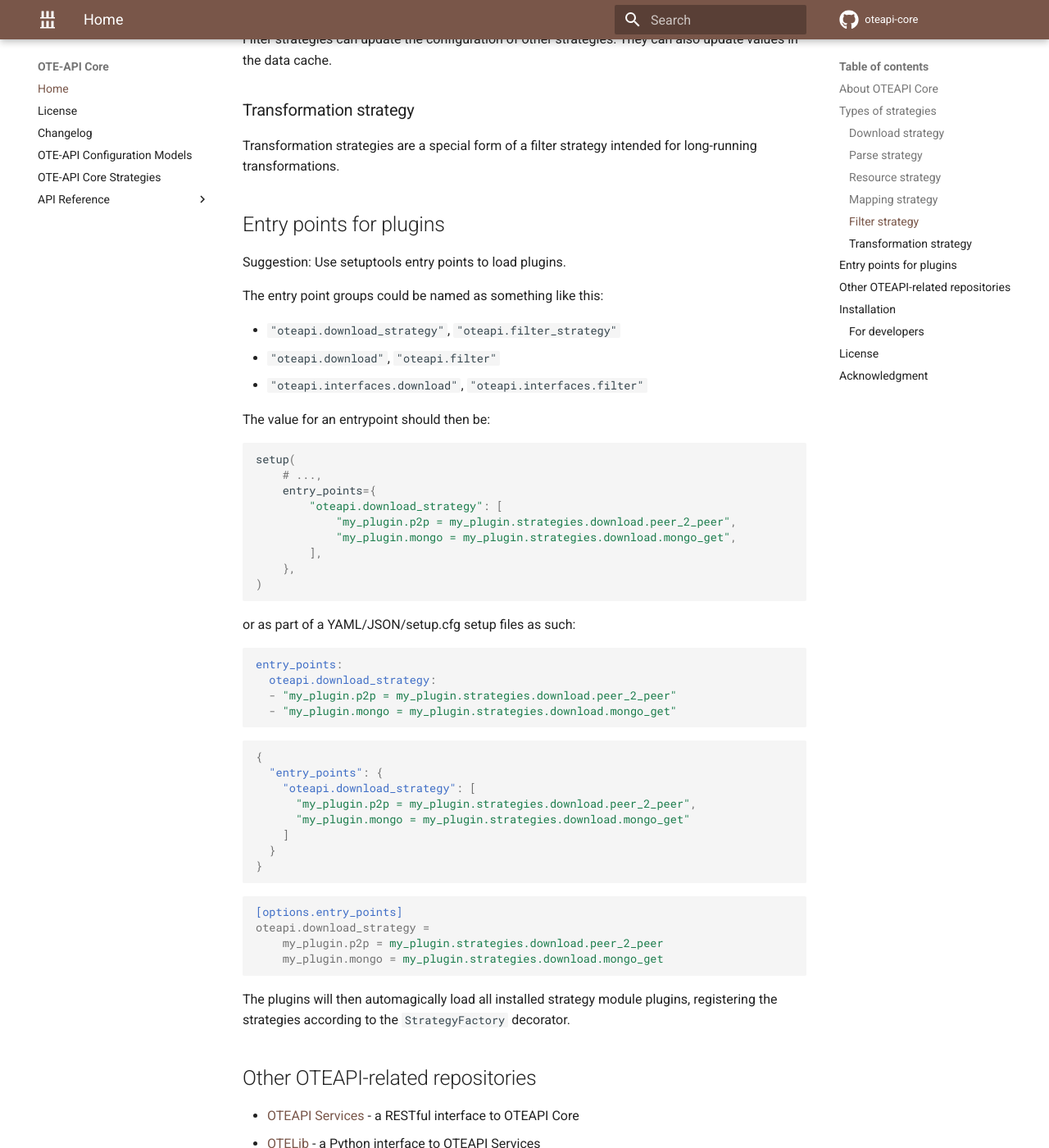
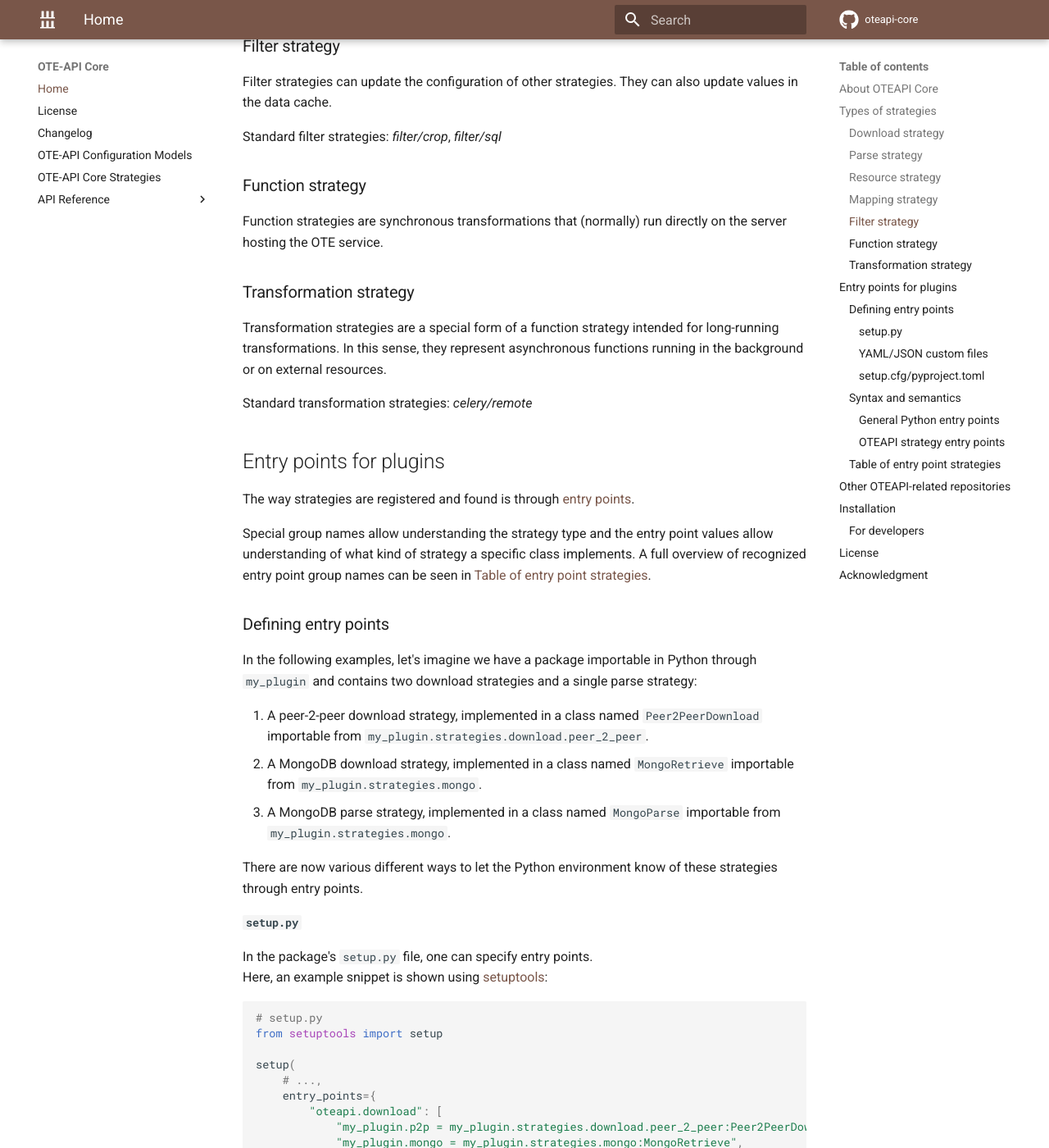
Before and after one commit to EMMC-ASBL/oteapi-core, an MkDocs documentation site: the page built from docs/index.md, in a window 1280 px wide and 1400 px high, scrolled down 1580 px. Shown: the whole window at 82% size. Built offline with MkDocs 1.6.1 and Material for MkDocs 9.7.7, drawn with Linux system fonts in a browser that asks for light colours; comment, search, counter and statistics services are not loaded; the version menu is left out; some of the changed text lies outside the part shown.

Commit message:
Extend entry point documentation
Add "Function strategy" section.

Update standard strategies with proper values.

````diff
--- a/docs/index.md
+++ b/docs/index.md
@@ -53,62 +53,138 @@ Strategies for mapping fields/properties in data models to ontological concepts.
 Filter strategies can update the configuration of other strategies.
 They can also update values in the data cache.
 
+Standard filter strategies: *filter/crop*, *filter/sql*
+
+### Function strategy
+
+Function strategies are synchronous transformations that (normally) run directly on the server hosting the OTE service.
+
 ### Transformation strategy
 
-Transformation strategies are a special form of a filter strategy intended for long-running transformations.
+Transformation strategies are a special form of a function strategy intended for long-running transformations.
+In this sense, they represent asynchronous functions running in the background or on external resources.
+
+Standard transformation strategies: *celery/remote*
 
 ## Entry points for plugins
 
-Suggestion: Use setuptools entry points to load plugins.
+The way strategies are registered and found is through [entry points](https://packaging.python.org/en/latest/specifications/entry-points/).
 
-The entry point groups could be named as something like this:
+Special group names allow understanding the strategy type and the entry point values allow understanding of what kind of strategy a specific class implements.
+A full overview of recognized entry point group names can be seen in [Table of entry point strategies](#table-of-entry-point-strategies).
 
-* `"oteapi.download_strategy"`, `"oteapi.filter_strategy"`
-* `"oteapi.download"`, `"oteapi.filter"`
-* `"oteapi.interfaces.download"`, `"oteapi.interfaces.filter"`
+### Defining entry points
 
-The value for an entrypoint should then be:
+In the following examples, let's imagine we have a package importable in Python through `my_plugin` and contains two download strategies and a single parse strategy:
+
+1. A peer-2-peer download strategy, implemented in a class named `Peer2PeerDownload` importable from `my_plugin.strategies.download.peer_2_peer`.
+2. A MongoDB download strategy, implemented in a class named `MongoRetrieve` importable from `my_plugin.strategies.mongo`.
+3. A MongoDB parse strategy, implemented in a class named `MongoParse` importable from `my_plugin.strategies.mongo`.
+
+There are now various different ways to let the Python environment know of these strategies through entry points.
+
+#### `setup.py`
+
+In the package's `setup.py` file, one can specify entry points.
+Here, an example snippet is shown using [setuptools](https://setuptools.pypa.io/):
 
 ```python
+# setup.py
+from setuptools import setup
+
 setup(
     # ...,
     entry_points={
-        "oteapi.download_strategy": [
-            "my_plugin.p2p = my_plugin.strategies.download.peer_2_peer",
-            "my_plugin.mongo = my_plugin.strategies.download.mongo_get",
+        "oteapi.download": [
+            "my_plugin.p2p = my_plugin.strategies.download.peer_2_peer:Peer2PeerDownload",
+            "my_plugin.mongo = my_plugin.strategies.mongo:MongoRetrieve",
         ],
+        "oteapi.parse": [
+            "my_plugin.application/vnd.mongo+json = my_plugin.strategies.mongo:MongoParse",
+        ]
     },
 )
 ```
 
-or as part of a YAML/JSON/setup.cfg setup files as such:
+#### YAML/JSON custom files
+
+Use custom files that are later parsed and used in a `setup.py` file.
 
 ```yaml
 entry_points:
-  oteapi.download_strategy:
-  - "my_plugin.p2p = my_plugin.strategies.download.peer_2_peer"
-  - "my_plugin.mongo = my_plugin.strategies.download.mongo_get"
+  oteapi.download:
+  - "my_plugin.p2p = my_plugin.strategies.download.peer_2_peer:Peer2PeerDownload"
+  - "my_plugin.mongo = my_plugin.strategies.mongo:MongoRetrieve"
+  oteapi.parse:
+  - "my_plugin.application/vnd.mongo+json = my_plugin.strategies.mongo:MongoParse"
 ```
 
 ```json
 {
   "entry_points": {
-    "oteapi.download_strategy": [
-      "my_plugin.p2p = my_plugin.strategies.download.peer_2_peer",
-      "my_plugin.mongo = my_plugin.strategies.download.mongo_get"
+    "oteapi.download": [
+      "my_plugin.p2p = my_plugin.strategies.download.peer_2_peer:Peer2PeerDownload",
+      "my_plugin.mongo = my_plugin.strategies.mongo:MongoRetrieve"
+    ],
+    "oteapi.parse": [
+      "my_plugin.application/vnd.mongo+json = my_plugin.strategies.mongo:MongoParse"
     ]
   }
 }
 ```
 
+#### `setup.cfg`/`pyproject.toml`
+
+A more modern approach is to use `setup.cfg` or `pyproject.toml`.
+
 ```ini
 [options.entry_points]
-oteapi.download_strategy =
-    my_plugin.p2p = my_plugin.strategies.download.peer_2_peer
-    my_plugin.mongo = my_plugin.strategies.download.mongo_get
+oteapi.download =
+    my_plugin.p2p = my_plugin.strategies.download.peer_2_peer:Peer2PeerDownload
+    my_plugin.mongo = my_plugin.strategies.mongo:MongoRetrieve
+oteapi.parse =
+    my_plugin.application/vnd.mongo+json = my_plugin.strategies.mongo:MongoParse
 ```
 
-The plugins will then automagically load all installed strategy module plugins, registering the strategies according to the `StrategyFactory` decorator.
+### Syntax and semantics
+
+As seen above, there are a few different syntactical flavors of how to list the entry points.
+However, the "value" stays the same throughout.
+
+#### General Python entry points
+
+The general syntax for entry points is based on `ini` files and parsed using the built-in `configparser` module described [here](https://docs.python.org/3/library/configparser.html#module-configparser).
+Specifically for entry points the nomenclature is the following:
+
+```ini
+[options.entry_points]
+GROUP =
+    NAME = VALUE
+```
+
+The `VALUE` is then further split into: `PACKAGE.MODULE:OBJECT.ATTRIBUTE [EXTRA1, EXTRA2]`.
+
+#### OTEAPI strategy entry points
+
+From the general syntax outlined above, OTEAPI Core then implements rules and requirements regarding the syntax for strategies.
+
+1. A class *MUST* be specified (as an `OBJECT`).
+2. The `NAME` *MUST* consist of exactly two parts: `PACKAGE` and strategy type value in the form of `PACKAGE.STRATEGY_TYPE_VALUE`.
+3. The `GROUP` *MUST* be a valid OTEAPI entry point group, see [Table of entry point strategies](#table-of-entry-point-strategies) for a full list of valid OTEAPI entry point group values.
+
+To understand what the strategy type value should be, see [Table of entry point strategies](#table-of-entry-point-strategies).
+
+### Table of entry point strategies
+
+| Strategy Type Name | Strategy Type Value | Entry Point Group | Documentation Reference |
+|:---:|:---:|:---:|:--- |
+| Download | [`scheme`][oteapi.models.resourceconfig.ResourceConfig.downloadUrl] | `oteapi.download` | [Download strategy](#download-strategy) |
+| Filter | [`filterType`][oteapi.models.filterconfig.FilterConfig.filterType] | `oteapi.filter` | [Filter strategy](#filter-strategy) |
+| Function | [`functionType`][oteapi.models.functionconfig.FunctionConfig.functionType] | `oteapi.function` | [Function strategy](#function-strategy) |
+| Mapping | [`mappingType`][oteapi.models.mappingconfig.MappingConfig.mappingType] | `oteapi.mapping` | [Mapping strategy](#mapping-strategy) |
+| Parse | [`mediaType`][oteapi.models.resourceconfig.ResourceConfig.mediaType] | `oteapi.parse` | [Parse strategy](#parse-strategy) |
+| Resource | [`accessService`][oteapi.models.resourceconfig.ResourceConfig.accessService] | `oteapi.resource` | [Resource strategy](#resource-strategy) |
+| Transformation | [`transformationType`][oteapi.models.transformationconfig.TransformationConfig.transformationType] | `oteapi.transformation` | [Transformation strategy](#transformation-strategy) |
 
 ## Other OTEAPI-related repositories
 
````
Also changed, not shown: other parts of docs/index.md (+1 -1 lines), README.md (+98 -22 lines), tasks.py (+28 -0 lines).
